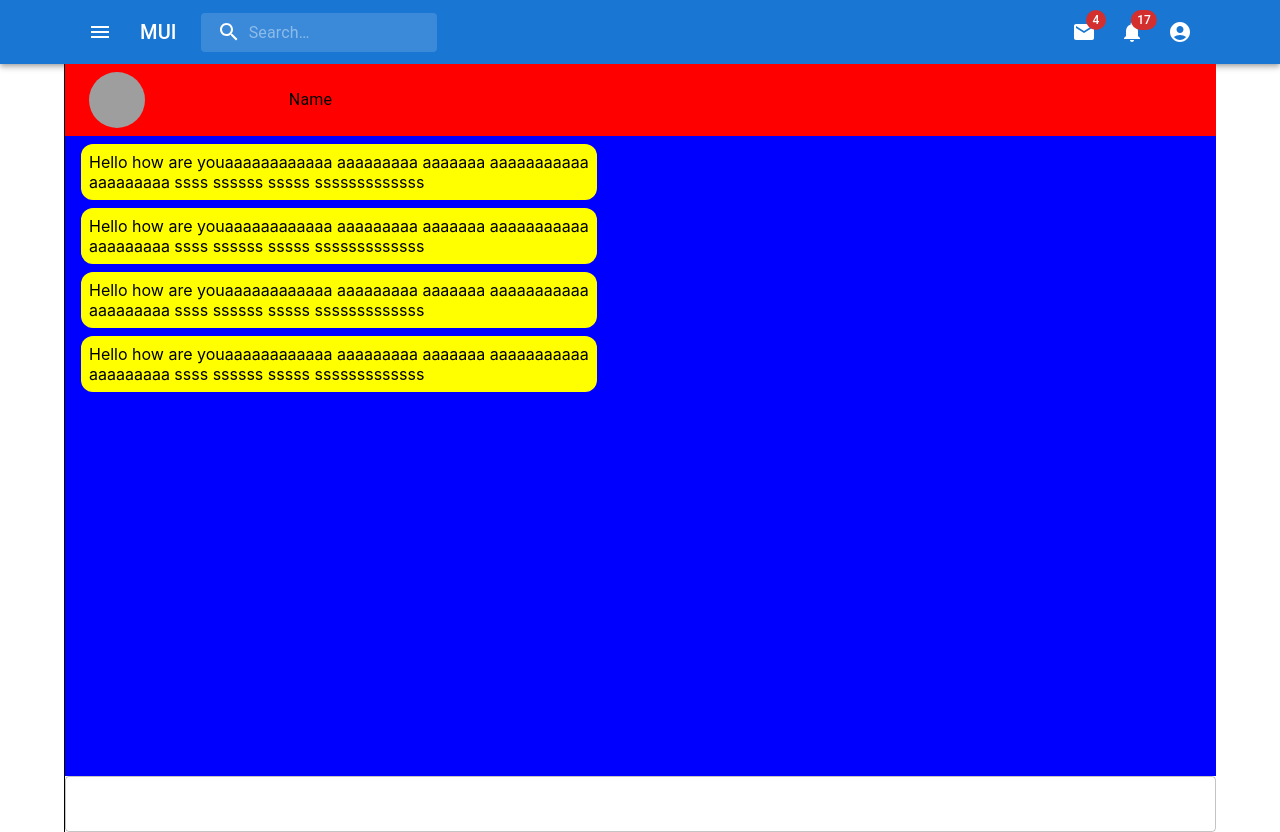
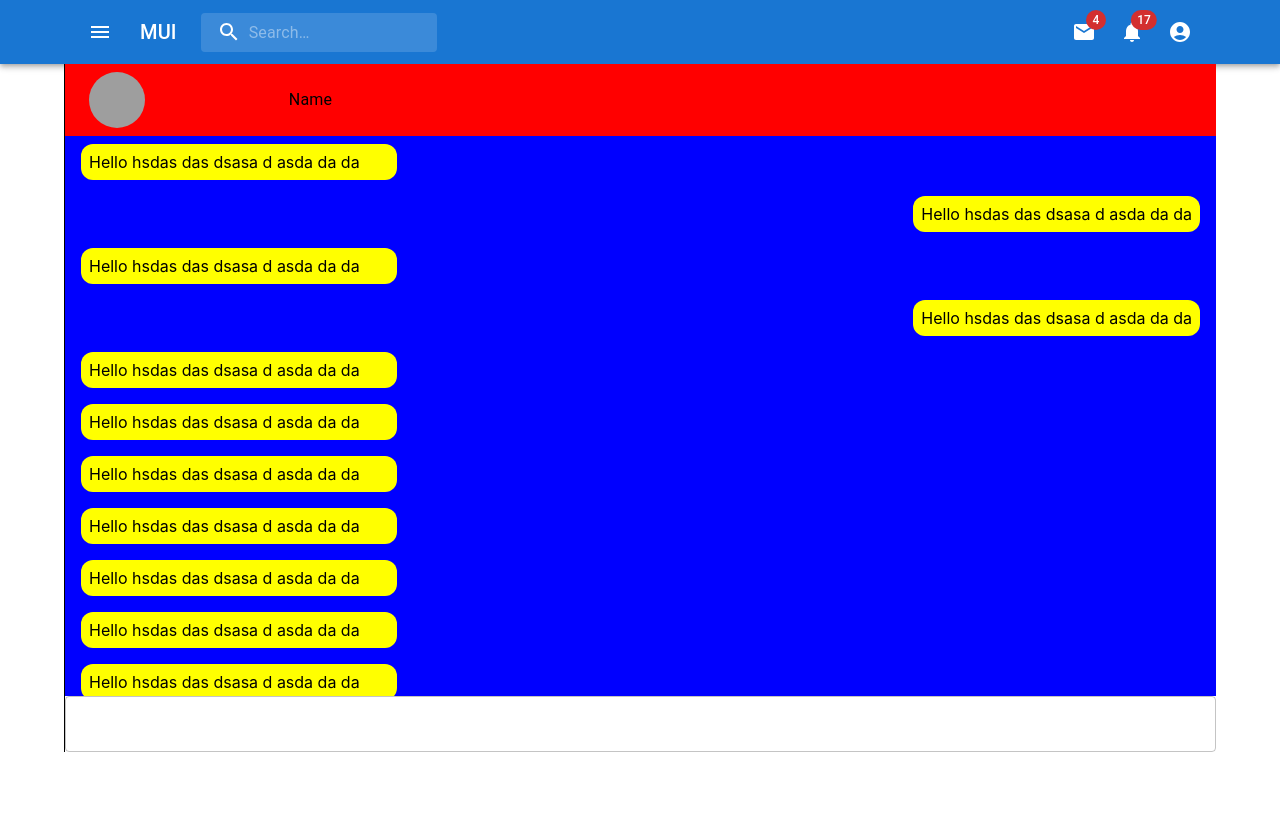
Before and after one commit to anshnarula5/chatter, a React (Create React App) app in the folder client/: page /chat in a window 1280 px wide. After the commit the page ends 800 px from the top, so only its background shows below. Built offline with nearby package versions, Linux system fonts and the light colour scheme; no server answers; grey boxes are pictures that could not be loaded.

Commit message:
conversations

```diff
--- a/client/src/components/Chat.js
+++ b/client/src/components/Chat.js
@@ -1,9 +1,11 @@
 import { Avatar, Grid, TextField, Typography } from "@mui/material";
 import { Box } from "@mui/system";
-import React from "react";
+import React, {useEffect} from "react";
 import Messages from "./Messages";
 
+
 const Chat = () => {
+
   return (
     <Box sx={{ borderLeft: 0.2}}>
       <Box sx = {{display :"flex", flexDirection: 'column'}}>
@@ -19,7 +21,7 @@ const Chat = () => {
             <Typography>Name</Typography>
           </Grid>
         </Grid>
-        <Box sx={{ height : "80vh", flexGrow : 1 , backgroundColor : "blue"}}>
+        <Box sx={{ height : "70vh", flexGrow : 1 , backgroundColor : "blue"}}>
           <Messages />
         </Box>
         <TextField id="outlined-basic" variant="outlined" />
--- a/client/src/components/Conversation.js
+++ b/client/src/components/Conversation.js
@@ -1,20 +1,37 @@
 import { Avatar, Grid, Typography } from "@mui/material";
 import { Box } from "@mui/system";
-import React from "react";
+import axios from "axios";
+import React, {useEffect, useState} from "react";
+import {useSelector} from 'react-redux'
 
-const Conversation = () => {
+
+const Conversation = ({conversation}) => {
+  const {user, authLoading} = useSelector(state => state.auth)
+  const [friend, setFriend] = useState({})
+  useEffect(() => {
+    const friendId = conversation.members.filter(member => member !== user?._id)
+    const getUserById = async() => {
+      try {
+        const res = await axios.get(`http://localhost:5000/api/auth/${friendId}`);
+        setFriend(res.data)
+      } catch (error) {
+        console.log(error);
+      }
+    }
+    getUserById()
+  }, [])
   return (
-    <Box sx = {{p : 1,  borderBottom: .3,}} >
+    <Box sx = {{p : 1,  borderBottom: .3}} >
       <Grid container>
         <Grid item xs={2}>
           <Avatar
             alt="Remy Sharp"
-            src="https://images.unsplash.com/photo-1507599944477-f675212ef210?ixlib=rb-1.2.1&ixid=MnwxMjA3fDB8MHxwaG90by1wYWdlfHx8fGVufDB8fHx8&auto=format&fit=crop&w=1170&q=80"
+            src={friend.image}
             sx={{ width: 50, height: 50 }}
           />
         </Grid>
         <Grid item xs={9}  sx={{ px : 2, my : "auto" }}>
-         <Typography >Name</Typography>
+          <Typography >{friend.name}</Typography>
         </Grid>
       </Grid>
     </Box>
--- a/client/src/components/Conversations.js
+++ b/client/src/components/Conversations.js
@@ -1,15 +1,14 @@
 import React from 'react'
+import {useSelector} from 'react-redux'
 import Conversation from './Conversation'
 
 const Conversations = () => {
+    const {conversations, loading} = useSelector(state => state.chat)
     return (
         <>
-            <Conversation />
-            <Conversation />
-            <Conversation />
-            <Conversation />
-            <Conversation />
-            <Conversation />
+            {conversations.length > 0 && !loading && conversations.map(conversation => (
+                <Conversation conversation = {conversation} />
+            ))}
         </>
     )
 }
--- a/client/src/components/Home.js
+++ b/client/src/components/Home.js
@@ -1,9 +1,15 @@
-import React, { useState } from "react";
+import React, { useEffect, useState } from "react";
 import { Grid, Paper } from "@mui/material";
 import Conversations from "./Conversations";
 import Chat from "./Chat";
+import {useDispatch} from "react-redux"
+import {getConversations} from "../redux/actions/chat";
 
 const Home = () => {
+const dispatch = useDispatch()
+  useEffect(() => {
+    dispatch(getConversations())
+  }, [])
   return (
     <Paper sx = {{mt : 3}}>
       <Grid container>
--- a/client/src/components/Message.js
+++ b/client/src/components/Message.js
@@ -1,12 +1,21 @@
-import {Box} from '@mui/system'
-import React from 'react'
+import { Box } from "@mui/system";
+import React from "react";
 
-const Message = () => {
-    return (
-        <Box sx = {{p : 1, borderRadius : 3, my : 1, backgroundColor : "yellow", maxWidth : 500}}>
-            Hello how are youaaaaaaaaaaaa aaaaaaaaa aaaaaaa aaaaaaaaaaa aaaaaaaaa ssss ssssss sssss sssssssssssss
-        </Box>
-    )
-}
+const Message = ({ own }) => {
+  return (
+    <Box
+      sx={{
+        p: 1,
+        borderRadius: 3,
+        my: 1,
+        backgroundColor: "yellow",
+        maxWidth: 300,
+        alignSelf: own ? "flex-end" : "'flex-start",
+      }}
+    >
+      Hello hsdas das dsasa d asda da da
+    </Box>
+  );
+};
 
-export default Message
+export default Message;
--- a/client/src/components/Messages.js
+++ b/client/src/components/Messages.js
@@ -4,7 +4,18 @@ import Message from './Message'
 
 const Messages = () => {
     return (
-        <Box sx = {{px : 2}}>
+        <Box sx = {{px : 2, display : "flex", flexDirection : "column", height : "100%", overflowY : "scroll"}}>
+            <Message />
+            <Message own={true}/>
+            <Message />
+            <Message own={true}/>
+            <Message />
+            <Message />
+            <Message />
+            <Message />
+            <Message />
+            <Message />
+            <Message />
             <Message />
             <Message />
             <Message />
--- a/client/src/redux/actions/auth.js
+++ b/client/src/redux/actions/auth.js
@@ -1,6 +1,7 @@
 import axios from "axios";
 import setAuthToken from "../../utils/setAuthToken";
 import {setAlert} from "./alert";
+import {removeConversations} from "./chat";
 
 const URL = "http://localhost:5000/api";
 
@@ -16,6 +17,8 @@ export const loadUser = () => async (dispatch) => {
     console.log(error);
   }
 };
+
+
 
 export const register =
   ({ email, name, password }) =>
@@ -66,5 +69,6 @@ export const login =
   };
 
   export const logout = () => (dispatch) => {
+    dispatch(removeConversations())
     dispatch({type: "LOGOUT"});
   };
--- /dev/null
+++ b/client/src/redux/actions/chat.js
@@ -0,0 +1,17 @@
+import {GET_CONVERSATIONS, REMOVE_CONVERSATIONS} from "../types"
+import axios from "axios"
+
+const URL = "http://localhost:5000/api"
+
+export const getConversations = () => async (dispatch) => {
+    try {
+        const res = await axios.get(`${URL}/conversations`)
+        dispatch({type: GET_CONVERSATIONS, payload : res.data})
+    } catch (error) {
+        console.log(error)
+    }
+}
+
+export const removeConversations = () => dispatch => {
+    dispatch({type : REMOVE_CONVERSATIONS})
+}
--- a/client/src/redux/reducers/auth.js
+++ b/client/src/redux/reducers/auth.js
@@ -1,6 +1,7 @@
 const initialState = {
     token: localStorage.getItem("token"),
     user: null,
+
     isAuthenticated: false,
     loading : true
 }
--- /dev/null
+++ b/client/src/redux/reducers/chat.js
@@ -0,0 +1,19 @@
+import { GET_CONVERSATIONS, REMOVE_CONVERSATIONS } from "../types";
+
+const initialState = {
+  conversations: [],
+  loading: true,
+};
+
+const chat = (state = initialState, action) => {
+  const { type, payload } = action;
+  switch (type) {
+    case GET_CONVERSATIONS:
+      return {...state, conversations: payload, loading: false};
+    case REMOVE_CONVERSATIONS:
+      return {...state, conversations : [], loading : false }
+    default:
+      return state;
+  }
+};
+export default chat;
--- a/client/src/redux/reducers/index.js
+++ b/client/src/redux/reducers/index.js
@@ -2,7 +2,8 @@ import {combineReducers} from "redux";
 
 import auth from "./auth";
 import alert from "./alert";
+import chat from "./chat";
 
-const rootReducer = combineReducers({auth, alert})
+const rootReducer = combineReducers({auth, alert, chat})
 
 export default rootReducer
--- /dev/null
+++ b/client/src/redux/types.js
@@ -0,0 +1,2 @@
+export const GET_CONVERSATIONS = "GET_CONVERSATIONS"
+export const REMOVE_CONVERSATIONS = "REMOVE_CONVERSATIONS"
```
Also changed, not shown: 1 other file (tests, documents, lock files or other folders).
